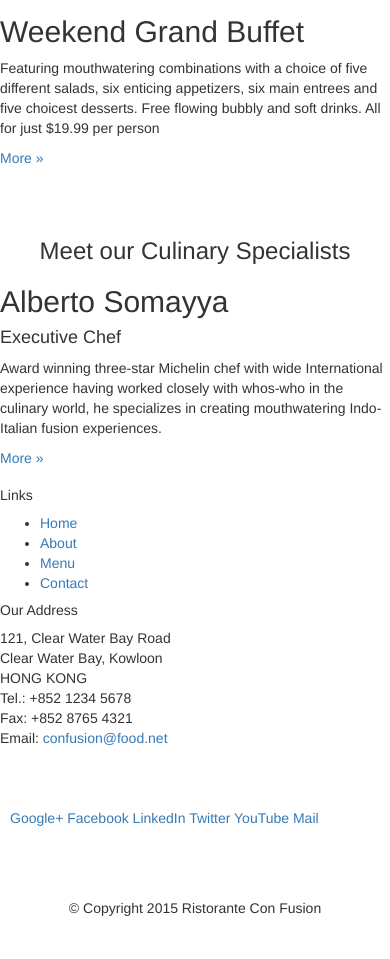
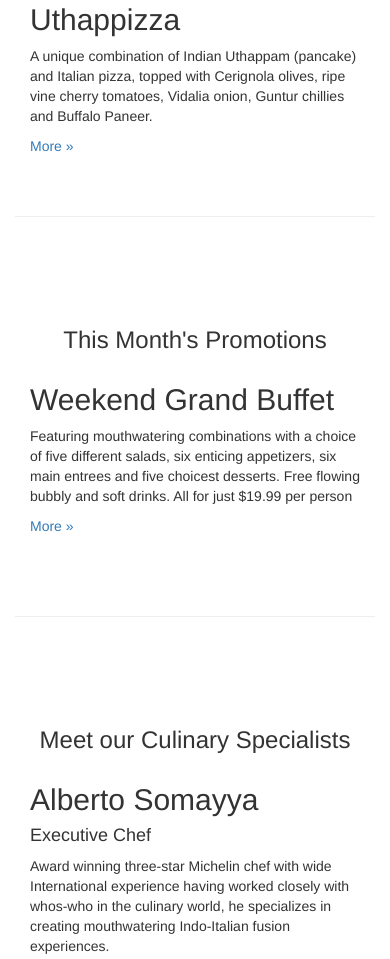
Before and after one commit to mengchao/FullStackWebDevelopment, a plain HTML site: page web-frameworks/conFusion/index.html in a window 390 px wide. Shown: the part 730-1689 px from the top of the page. Before the commit the page ends 1658 px from the top, so only its background shows below. Drawn offline with nearby package versions, Linux system fonts and the light colour scheme.

Commit message:
Front-End Web UI Frameworks and Tools Course - Exercise: Responsive Design and Bootstrap Grid System

```diff
--- /dev/null
+++ b/web-frameworks/conFusion/css/mystyles.css
@@ -0,0 +1,30 @@
+.row-header{
+    margin:0px auto;
+    padding:0px auto;
+}
+
+.row-content {
+    margin:0px auto;
+    padding: 50px 0px 50px 0px;
+    border-bottom: 1px ridge;
+    min-height:400px;
+}
+
+.row-footer{
+    background-color: #AfAfAf;
+    margin:0px auto;
+    padding: 20px 0px 20px 0px;
+}
+
+.jumbotron {
+    padding:70px 30px 70px 30px;
+    margin:0px auto;
+    background: #7986CB ;
+    color:floralwhite;
+}
+
+address{
+    font-size:80%;
+    margin:0px;
+    color:#0f0f0f;
+}
--- a/web-frameworks/conFusion/index.html
+++ b/web-frameworks/conFusion/index.html
@@ -14,6 +14,8 @@
     <link href="css/bootstrap.min.css" rel="stylesheet">
     <link href="css/bootstrap-theme.min.css" rel="stylesheet">
 
+    <link href="css/mystyles.css" rel="stylesheet">
+
     <!-- HTML5 shim and Respond.js for IE8 support of HTML5 elements and media queries -->
     <!-- WARNING: Respond.js doesn't work if you view the page via file:// -->
     <!--[if lt IE 9]>
@@ -29,25 +31,25 @@
         <!-- Main component for a primary marketing message or call to action -->
 
         <div class="container">
-            <div class="row">
-                <div>
+            <div class="row row-header">
+                <div class="col-xs-12 col-sm-8">
                     <h1>Ristorante con Fusion</h1>
                     <p style="padding:40px;"></p>
                     <p>We take inspiration from the World's best cuisines, and create a unique fusion experience. Our lipsmacking creations will tickle your culinary senses!</p>
                 </div>
-                <div>
+                <div class="col-xs-12 col-sm-4">
                 </div>
             </div>
         </div>
     </header>
 
     <div class="container">
-        <div class="row">
-            <div>
+        <div class="row row-content">
+            <div class="col-xs-12 col-sm-3 col-sm-push-9">
                 <p style="padding:20px;"></p>
                 <h3 align=center>Our Lipsmacking Culinary Creations</h3>
             </div>
-            <div>
+            <div class="col-xs-12 col-sm-9 col-sm-pull-3">
                 <h2>Uthappizza</h2>
                 <p>A unique combination of Indian Uthappam (pancake) and Italian pizza, topped with Cerignola olives, ripe vine cherry tomatoes, Vidalia onion, Guntur chillies and Buffalo Paneer.</p>
                 <p><a  href="#">More &raquo;</a></p>
@@ -55,24 +57,24 @@
         </div>
 
 
-        <div class="row">
-            <div>
+        <div class="row row-content">
+            <div class="col-xs-12 col-sm-3">
                 <p style="padding:20px;"></p>
                 <h3 align=center>This Month's Promotions</h3>
             </div>
-            <div>
+            <div class="col-xs-12 col-sm-9">
                 <h2>Weekend Grand Buffet</h2>
                 <p>Featuring mouthwatering combinations with a choice of five different salads, six enticing appetizers, six main entrees and five choicest desserts. Free flowing bubbly and soft drinks. All for just $19.99 per person </p>
                 <p><a href="#">More &raquo;</a></p>
             </div>
         </div>
 
-        <div class="row">
-            <div>
+        <div class="row row-content">
+            <div class="col-xs-12 col-sm-3 col-sm-push-9">
                 <p style="padding:20px;"></p>
                 <h3 align=center>Meet our Culinary Specialists</h3>
             </div>
-            <div>
+            <div class="col-xs-12 col-sm-9 col-sm-pull-3">
                 <h2>Alberto Somayya</h2>
                 <h4>Executive Chef</h4>
                 <p>Award winning three-star Michelin chef with wide International experience having worked closely with whos-who in the culinary world, he specializes in creating mouthwatering Indo-Italian fusion experiences. </p>
@@ -81,19 +83,19 @@
         </div>
     </div>
 
-    <footer>
+    <footer class="row-footer">
         <div class="container">
             <div class="row">
-                <div>
+                <div class="col-xs-6 col-sm-3">
                     <h5>Links</h5>
-                    <ul>
+                    <ul class="list-unstyled">
                         <li><a href="#">Home</a></li>
                         <li><a href="#">About</a></li>
                         <li><a href="#">Menu</a></li>
                         <li><a href="#">Contact</a></li>
                     </ul>
                 </div>
-                <div>
+                <div class="col-xs-6 col-sm-5">
                     <h5>Our Address</h5>
                     <address>
 		              121, Clear Water Bay Road<br>
@@ -104,7 +106,7 @@
 		              Email: <a href="mailto:confusion@food.net">confusion@food.net</a>
 		           </address>
                 </div>
-                <div>
+                <div class="col-xs-12 col-sm-4">
                     <div style="padding: 40px 10px;">
                         <a href="http://google.com/+">Google+</a>
                         <a href="http://www.facebook.com/profile.php?id=">Facebook</a>
@@ -114,7 +116,7 @@
                         <a href="mailto:">Mail</a>
                     </div>
                 </div>
-                <div>
+                <div class="col-xs-12">
                     <p style="padding:10px;"></p>
                     <p align=center>© Copyright 2015 Ristorante Con Fusion</p>
                 </div>
```
